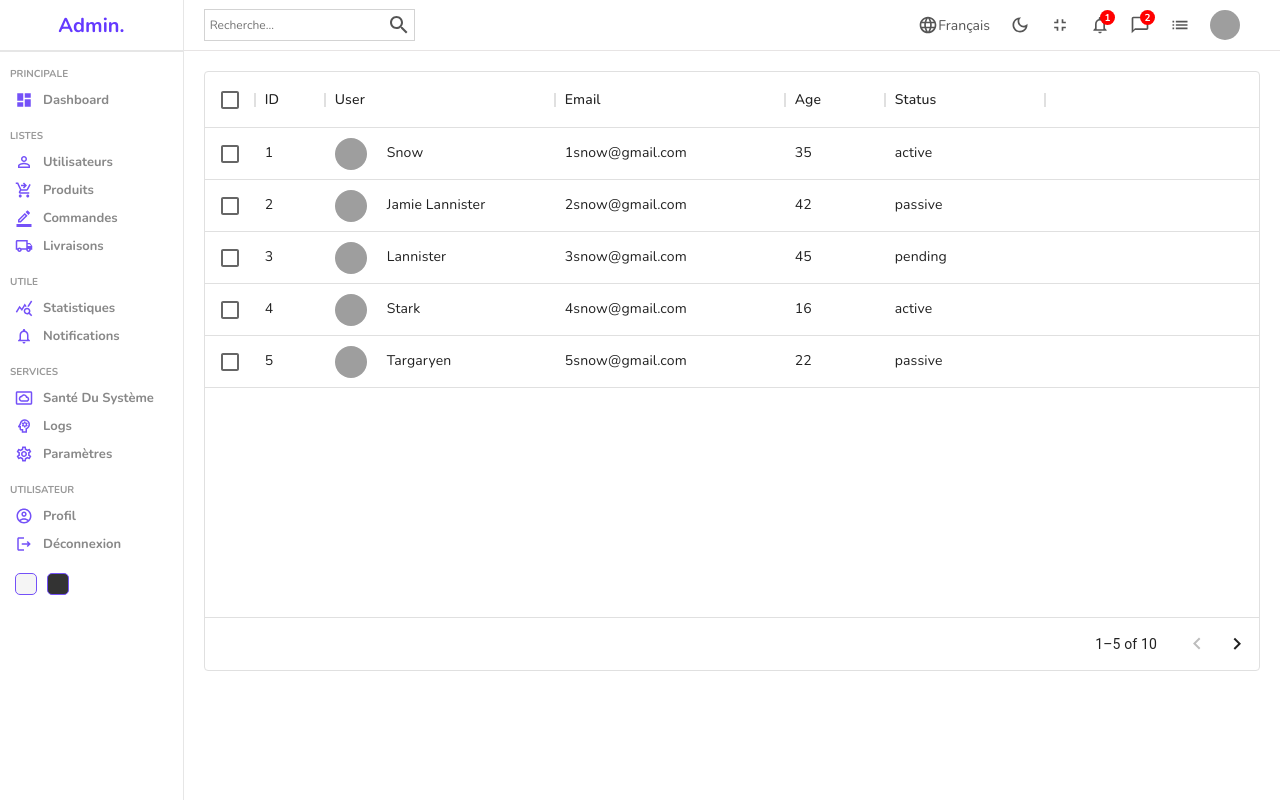
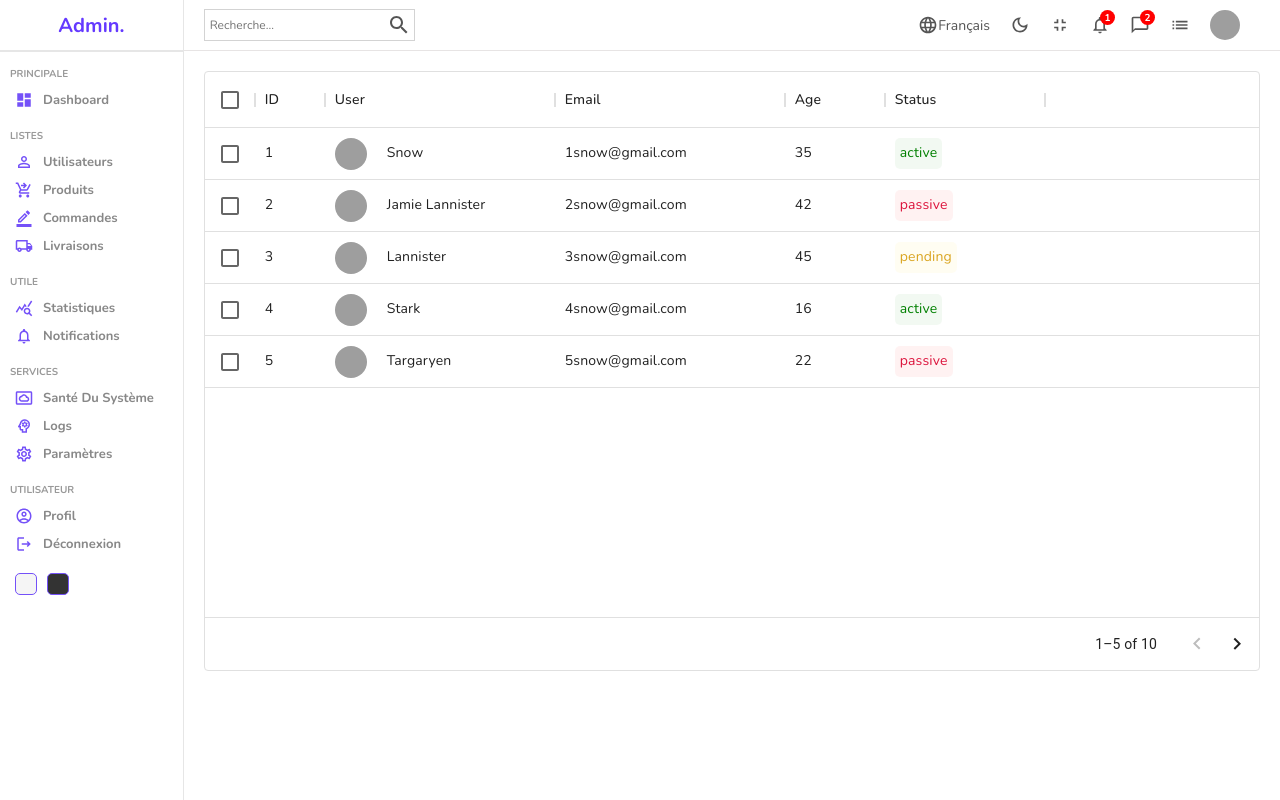
Before and after one commit to kevinkotcherga/dashboard-react, a React (Create React App) app: page /users in a window 1280 px wide. Built offline with nearby package versions, Linux system fonts and the light colour scheme; grey boxes are pictures that could not be loaded.

Commit message:
feat(component) : ajout de Datatable

```diff
--- a/src/components/datatable/datatable.scss
+++ b/src/components/datatable/datatable.scss
@@ -14,4 +14,24 @@
       margin-right: 20px;
     }
   }
+
+  .cellWithStatus{
+    padding: 5px;
+    border-radius: 5px;
+
+    &.active {
+        background-color: rgba(0, 128, 0, 0.05);
+        color: green;
+      }
+
+      &.pending {
+        background-color: rgba(255, 217, 0, 0.05);
+        color: goldenrod;
+      }
+
+      &.passive {
+        background-color: rgba(255, 0, 0, 0.05);
+        color: crimson;
+      }
+  }
 }
```
